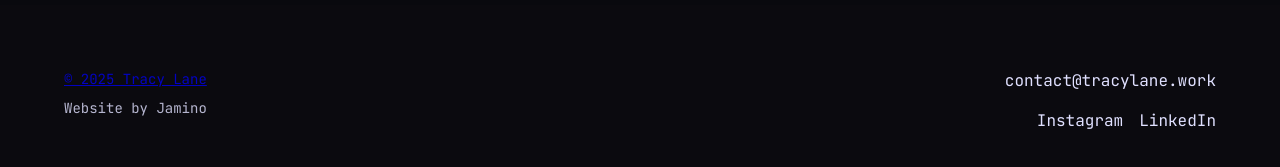
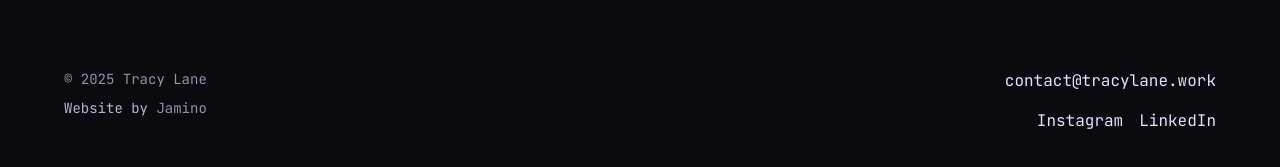
Before and after one commit to DrBiznes/TracyLane, a React (Vite) app: page /interests in a window 1280 px wide. Shown: the part 1077-1244 px from the top of the page. Built offline with nearby package versions, Linux system fonts and the light colour scheme; a web font is replaced by a local one.

Commit message:
fix copywright

```diff
--- a/src/App.css
+++ b/src/App.css
@@ -811,3 +811,15 @@ html {
 .menu-button.open .material-icons {
   transform: rotate(0deg);
 }
+
+.footer-left p a {
+  color: var(--color-primary);
+  text-decoration: none;
+  transition: all 0.2s ease;
+  opacity: 0.8;
+}
+
+.footer-left p a:hover {
+  opacity: 1;
+  filter: drop-shadow(0 0 1em #646cff77);
+}
```
